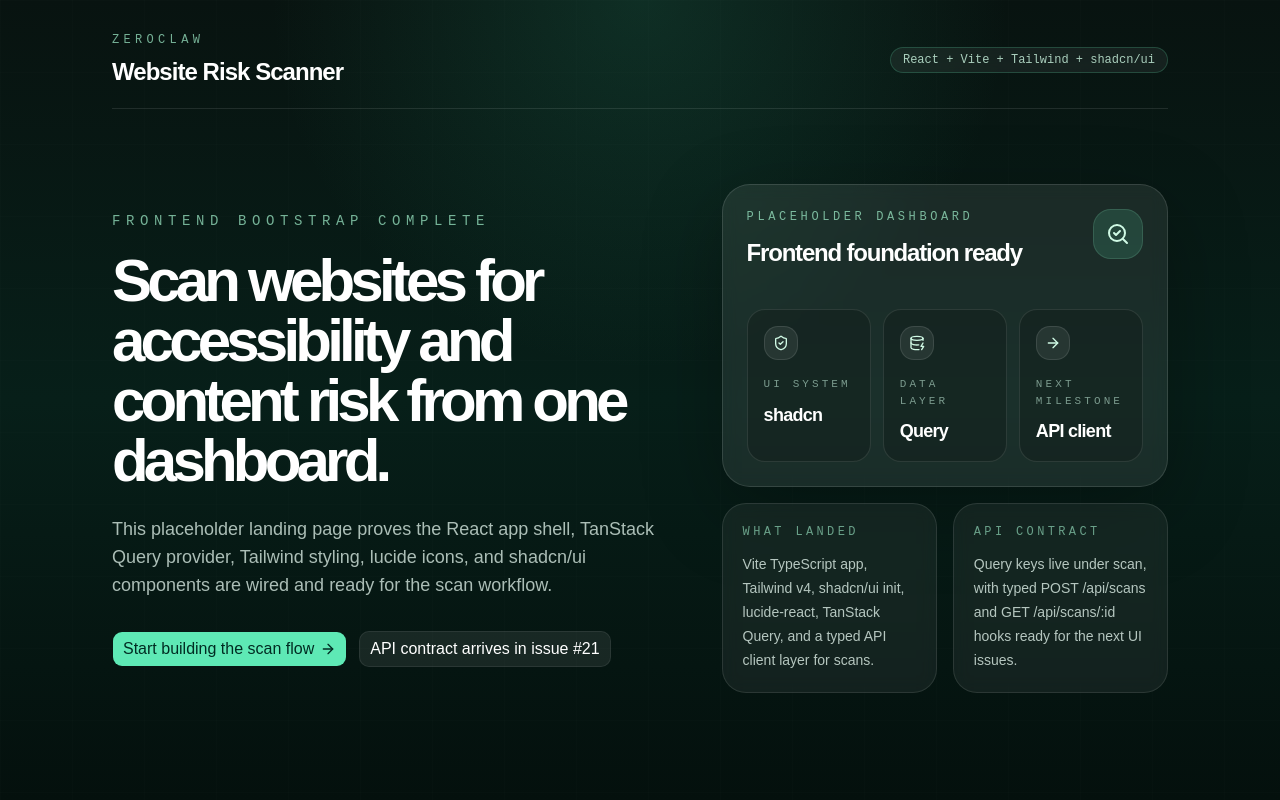
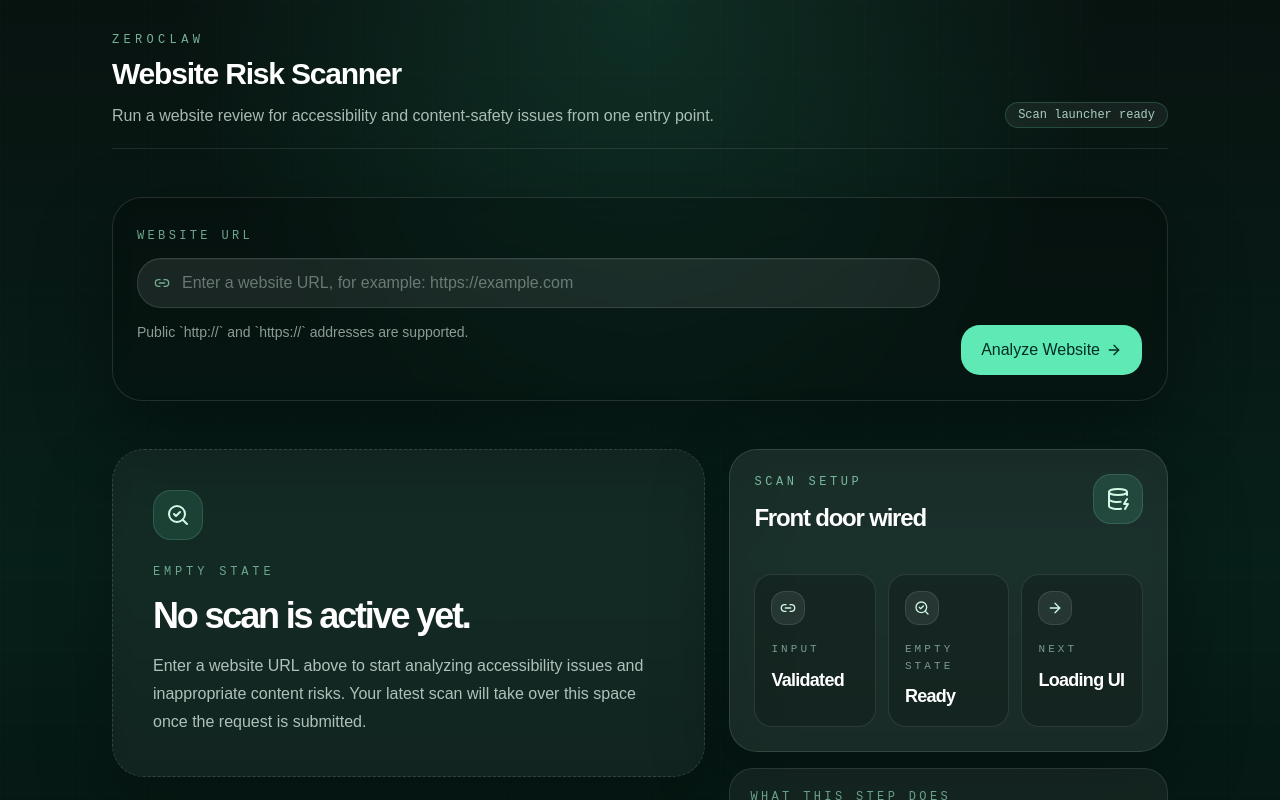
Before and after one commit to mtplayground/mct-test-u-lpau-mct-test-user, a React (Vite) app in the folder web/: page / in a window 1280 px wide. Shown: the top 800 px of the page. Built offline with nearby package versions, Linux system fonts and the light colour scheme; no server answers.

Commit message:
feat: URL input + empty state screen

```diff
--- a/web/src/App.tsx
+++ b/web/src/App.tsx
@@ -1,104 +1,158 @@
-import type { ReactNode } from "react"
+import { useState, type FormEvent, type ReactNode } from "react"
 
-import { ArrowRight, DatabaseZap, SearchCheck, ShieldCheck } from "lucide-react"
+import {
+  ArrowRight,
+  DatabaseZap,
+  Link2,
+  Radar,
+  SearchCheck,
+  ShieldCheck,
+} from "lucide-react"
 
 import { Button } from "@/components/ui/button"
-import { scanQueryKeys } from "@/lib/api/hooks"
+import { ApiClientError } from "@/lib/api/client"
+import { useCreateScan, useScan } from "@/lib/api/hooks"
+
+const URL_PLACEHOLDER =
+  "Enter a website URL, for example: https://example.com"
+const INVALID_URL_MESSAGE = "Please enter a valid website URL."
 
 function App() {
+  const [url, setUrl] = useState("")
+  const [validationMessage, setValidationMessage] = useState<string | null>(null)
+  const [activeScanId, setActiveScanId] = useState<number | null>(null)
+  const createScan = useCreateScan()
+  const activeScan = useScan(activeScanId)
+
+  async function handleSubmit(event: FormEvent<HTMLFormElement>) {
+    event.preventDefault()
+
+    const normalizedUrl = url.trim()
+    const nextValidationMessage = validateWebsiteUrl(normalizedUrl)
+
+    setValidationMessage(nextValidationMessage)
+
+    if (nextValidationMessage !== null) {
+      return
+    }
+
+    try {
+      const response = await createScan.mutateAsync({ url: normalizedUrl })
+      setActiveScanId(response.id)
+    } catch (error) {
+      if (error instanceof ApiClientError) {
+        setValidationMessage(error.message)
+      }
+    }
+  }
+
   return (
     <main className="relative isolate min-h-screen overflow-hidden bg-[radial-gradient(circle_at_top,_rgba(39,144,110,0.22),_transparent_36%),linear-gradient(180deg,_#081310_0%,_#071f19_50%,_#04100d_100%)] text-foreground">
       <div className="absolute inset-0 bg-[linear-gradient(rgba(217,239,229,0.06)_1px,transparent_1px),linear-gradient(90deg,rgba(217,239,229,0.06)_1px,transparent_1px)] bg-[size:72px_72px] opacity-20" />
       <div className="relative mx-auto flex min-h-screen max-w-6xl flex-col px-6 py-8 sm:px-10 lg:px-12">
-        <header className="flex items-center justify-between border-b border-white/10 pb-5">
+        <header className="flex flex-col gap-4 border-b border-white/10 pb-5 sm:flex-row sm:items-end sm:justify-between">
           <div>
             <p className="font-mono text-xs uppercase tracking-[0.36em] text-emerald-200/70">
               ZeroClaw
             </p>
-            <h1 className="mt-2 text-xl font-semibold tracking-[-0.04em] text-white sm:text-2xl">
+            <h1 className="mt-2 text-2xl font-semibold tracking-[-0.04em] text-white sm:text-3xl">
               Website Risk Scanner
             </h1>
+            <p className="mt-3 max-w-2xl text-sm leading-6 text-emerald-50/70 sm:text-base">
+              Run a website review for accessibility and content-safety issues
+              from one entry point.
+            </p>
           </div>
           <div className="rounded-full border border-emerald-300/20 bg-white/6 px-3 py-1 font-mono text-xs text-emerald-100/80 backdrop-blur">
-            React + Vite + Tailwind + shadcn/ui
+            Scan launcher ready
           </div>
         </header>
 
-        <section className="grid flex-1 items-center gap-16 py-12 lg:grid-cols-[1.1fr_0.9fr] lg:py-18">
-          <div className="max-w-2xl">
-            <p className="font-mono text-sm uppercase tracking-[0.4em] text-emerald-200/70">
-              Frontend bootstrap complete
-            </p>
-            <h2 className="mt-5 text-5xl font-semibold tracking-[-0.08em] text-white sm:text-6xl">
-              Scan websites for accessibility and content risk from one dashboard.
-            </h2>
-            <p className="mt-6 max-w-xl text-base leading-7 text-emerald-50/72 sm:text-lg">
-              This placeholder landing page proves the React app shell, TanStack
-              Query provider, Tailwind styling, lucide icons, and shadcn/ui
-              components are wired and ready for the scan workflow.
-            </p>
+        <section className="py-10 sm:py-12">
+          <form
+            onSubmit={handleSubmit}
+            className="rounded-[30px] border border-white/12 bg-black/22 p-4 shadow-[0_28px_80px_rgba(0,0,0,0.32)] backdrop-blur sm:p-6"
+          >
+            <div className="flex flex-col gap-5 lg:flex-row lg:items-end">
+              <div className="min-w-0 flex-1">
+                <label
+                  htmlFor="website-url"
+                  className="font-mono text-xs uppercase tracking-[0.28em] text-emerald-200/65"
+                >
+                  Website URL
+                </label>
+                <div className="mt-3 flex items-center gap-3 rounded-[24px] border border-white/12 bg-white/8 px-4 py-3 shadow-[inset_0_1px_0_rgba(255,255,255,0.05)]">
+                  <Link2 className="size-4 shrink-0 text-emerald-200/65" />
+                  <input
+                    id="website-url"
+                    name="website-url"
+                    type="url"
+                    inputMode="url"
+                    autoComplete="off"
+                    value={url}
+                    onChange={(event) => {
+                      setUrl(event.target.value)
+                      if (validationMessage !== null) {
+                        setValidationMessage(null)
+                      }
+                    }}
+                    placeholder={URL_PLACEHOLDER}
+                    aria-invalid={validationMessage !== null}
+                    aria-describedby="website-url-hint website-url-error"
+                    className="min-w-0 flex-1 bg-transparent text-sm text-white outline-none placeholder:text-emerald-50/38 sm:text-base"
+                  />
+                </div>
+                <p
+                  id="website-url-hint"
+                  className="mt-3 text-sm leading-6 text-emerald-50/58"
+                >
+                  Public `http://` and `https://` addresses are supported.
+                </p>
+                <p
+                  id="website-url-error"
+                  className="mt-2 min-h-6 text-sm font-medium text-rose-200"
+                >
+                  {validationMessage}
+                </p>
+              </div>
 
-            <div className="mt-8 flex flex-col gap-3 sm:flex-row">
               <Button
+                type="submit"
                 size="lg"
-                className="bg-emerald-300 text-emerald-950 hover:bg-emerald-200"
+                disabled={createScan.isPending}
+                className="h-13 rounded-[20px] bg-emerald-300 px-5 text-emerald-950 hover:bg-emerald-200 disabled:bg-emerald-100/60"
               >
-                Start building the scan flow
+                {createScan.isPending ? "Submitting..." : "Analyze Website"}
                 <ArrowRight className="size-4" />
               </Button>
-              <Button
-                variant="outline"
-                size="lg"
-                className="border-white/15 bg-white/8 text-white hover:bg-white/14"
-              >
-                API contract arrives in issue #21
-              </Button>
             </div>
+          </form>
+        </section>
+
+        <section className="grid flex-1 gap-6 pb-10 lg:grid-cols-[1.15fr_0.85fr]">
+          <div className="space-y-6">
+            {activeScan.data === undefined ? (
+              <EmptyState />
+            ) : (
+              <ActiveScanState
+                id={activeScan.data.id}
+                status={activeScan.data.status}
+                phase={activeScan.data.phase}
+                isRefreshing={activeScan.isFetching}
+              />
+            )}
           </div>
 
-          <div className="grid gap-4">
-            <article className="rounded-[28px] border border-white/12 bg-white/8 p-6 shadow-[0_24px_80px_rgba(0,0,0,0.28)] backdrop-blur-sm">
-              <div className="mb-10 flex items-start justify-between">
-                <div>
-                  <p className="font-mono text-xs uppercase tracking-[0.3em] text-emerald-200/70">
-                    Placeholder dashboard
-                  </p>
-                  <p className="mt-3 text-2xl font-semibold tracking-[-0.05em] text-white">
-                    Frontend foundation ready
-                  </p>
-                </div>
-                <div className="rounded-2xl border border-emerald-200/15 bg-emerald-300/14 p-3 text-emerald-100">
-                  <SearchCheck className="size-6" />
-                </div>
-              </div>
-
-              <div className="grid gap-3 sm:grid-cols-3">
-                <StatusCard
-                  icon={<ShieldCheck className="size-4" />}
-                  label="UI system"
-                  value="shadcn"
-                />
-                <StatusCard
-                  icon={<DatabaseZap className="size-4" />}
-                  label="Data layer"
-                  value="Query"
-                />
-                <StatusCard
-                  icon={<ArrowRight className="size-4" />}
-                  label="Next milestone"
-                  value="API client"
-                />
-              </div>
-            </article>
-
-            <div className="grid gap-4 sm:grid-cols-2">
+          <div className="grid content-start gap-4">
+            <StatusPanel />
+            <div className="grid gap-4 sm:grid-cols-2 lg:grid-cols-1">
               <InfoPanel
-                title="What landed"
-                body="Vite TypeScript app, Tailwind v4, shadcn/ui init, lucide-react, TanStack Query, and a typed API client layer for scans."
+                title="What this step does"
+                body="This screen collects the target URL, blocks obviously invalid client input, and kicks off a typed scan request."
               />
               <InfoPanel
-                title="API contract"
-                body={`Query keys live under ${scanQueryKeys.all[0]}, with typed POST /api/scans and GET /api/scans/:id hooks ready for the next UI issues.`}
+                title="What comes next"
+                body="Later issues will replace the simple active-scan card with phase-based loading, error handling, and a full results dashboard."
               />
             </div>
           </div>
@@ -147,3 +201,135 @@ function InfoPanel({ title, body }: InfoPanelProps) {
     </article>
   )
 }
+
+function EmptyState() {
+  return (
+    <article className="rounded-[32px] border border-dashed border-white/14 bg-white/5 p-8 shadow-[0_24px_80px_rgba(0,0,0,0.24)] backdrop-blur-sm sm:p-10">
+      <div className="inline-flex rounded-2xl border border-emerald-200/15 bg-emerald-300/12 p-3 text-emerald-100">
+        <SearchCheck className="size-6" />
+      </div>
+      <p className="mt-6 font-mono text-xs uppercase tracking-[0.32em] text-emerald-200/62">
+        Empty state
+      </p>
+      <h2 className="mt-4 text-3xl font-semibold tracking-[-0.06em] text-white sm:text-4xl">
+        No scan is active yet.
+      </h2>
+      <p className="mt-4 max-w-2xl text-base leading-7 text-emerald-50/72">
+        Enter a website URL above to start analyzing accessibility issues and
+        inappropriate content risks. Your latest scan will take over this space
+        once the request is submitted.
+      </p>
+    </article>
+  )
+}
+
+type ActiveScanStateProps = {
+  id: number
+  status: string
+  phase: string
+  isRefreshing: boolean
+}
+
+function ActiveScanState({
+  id,
+  status,
+  phase,
+  isRefreshing,
+}: ActiveScanStateProps) {
+  return (
+    <article className="rounded-[32px] border border-white/12 bg-white/7 p-8 shadow-[0_24px_80px_rgba(0,0,0,0.24)] backdrop-blur-sm sm:p-10">
+      <div className="flex flex-col gap-5 sm:flex-row sm:items-start sm:justify-between">
+        <div>
+          <p className="font-mono text-xs uppercase tracking-[0.32em] text-emerald-200/62">
+            Active scan
+          </p>
+          <h2 className="mt-4 text-3xl font-semibold tracking-[-0.06em] text-white sm:text-4xl">
+            Scan #{id} is in progress.
+          </h2>
+        </div>
+        <div className="rounded-full border border-emerald-200/14 bg-emerald-300/10 px-3 py-1 font-mono text-xs uppercase tracking-[0.2em] text-emerald-100/80">
+          {isRefreshing ? "Refreshing" : "Live"}
+        </div>
+      </div>
+
+      <div className="mt-8 grid gap-3 sm:grid-cols-2">
+        <StatusCard
+          icon={<Radar className="size-4" />}
+          label="Status"
+          value={formatEnumLabel(status)}
+        />
+        <StatusCard
+          icon={<ShieldCheck className="size-4" />}
+          label="Phase"
+          value={formatEnumLabel(phase)}
+        />
+      </div>
+    </article>
+  )
+}
+
+function StatusPanel() {
+  return (
+    <article className="rounded-[28px] border border-white/12 bg-white/8 p-6 shadow-[0_24px_80px_rgba(0,0,0,0.28)] backdrop-blur-sm">
+      <div className="mb-10 flex items-start justify-between">
+        <div>
+          <p className="font-mono text-xs uppercase tracking-[0.3em] text-emerald-200/70">
+            Scan setup
+          </p>
+          <p className="mt-3 text-2xl font-semibold tracking-[-0.05em] text-white">
+            Front door wired
+          </p>
+        </div>
+        <div className="rounded-2xl border border-emerald-200/15 bg-emerald-300/14 p-3 text-emerald-100">
+          <DatabaseZap className="size-6" />
+        </div>
+      </div>
+
+      <div className="grid gap-3 sm:grid-cols-3 lg:grid-cols-1 xl:grid-cols-3">
+        <StatusCard
+          icon={<Link2 className="size-4" />}
+          label="Input"
+          value="Validated"
+        />
+        <StatusCard
+          icon={<SearchCheck className="size-4" />}
+          label="Empty state"
+          value="Ready"
+        />
+        <StatusCard
+          icon={<ArrowRight className="size-4" />}
+          label="Next"
+          value="Loading UI"
+        />
+      </div>
+    </article>
+  )
+}
+
+function validateWebsiteUrl(value: string) {
+  if (value.length === 0) {
+    return INVALID_URL_MESSAGE
+  }
+
+  try {
+    const url = new URL(value)
+
+    if (
+      (url.protocol !== "http:" && url.protocol !== "https:") ||
+      url.hostname.length === 0
+    ) {
+      return INVALID_URL_MESSAGE
+    }
+
+    return null
+  } catch {
+    return INVALID_URL_MESSAGE
+  }
+}
+
+function formatEnumLabel(value: string) {
+  return value
+    .split("_")
+    .map((segment) => segment.charAt(0).toUpperCase() + segment.slice(1))
+    .join(" ")
+}
```
